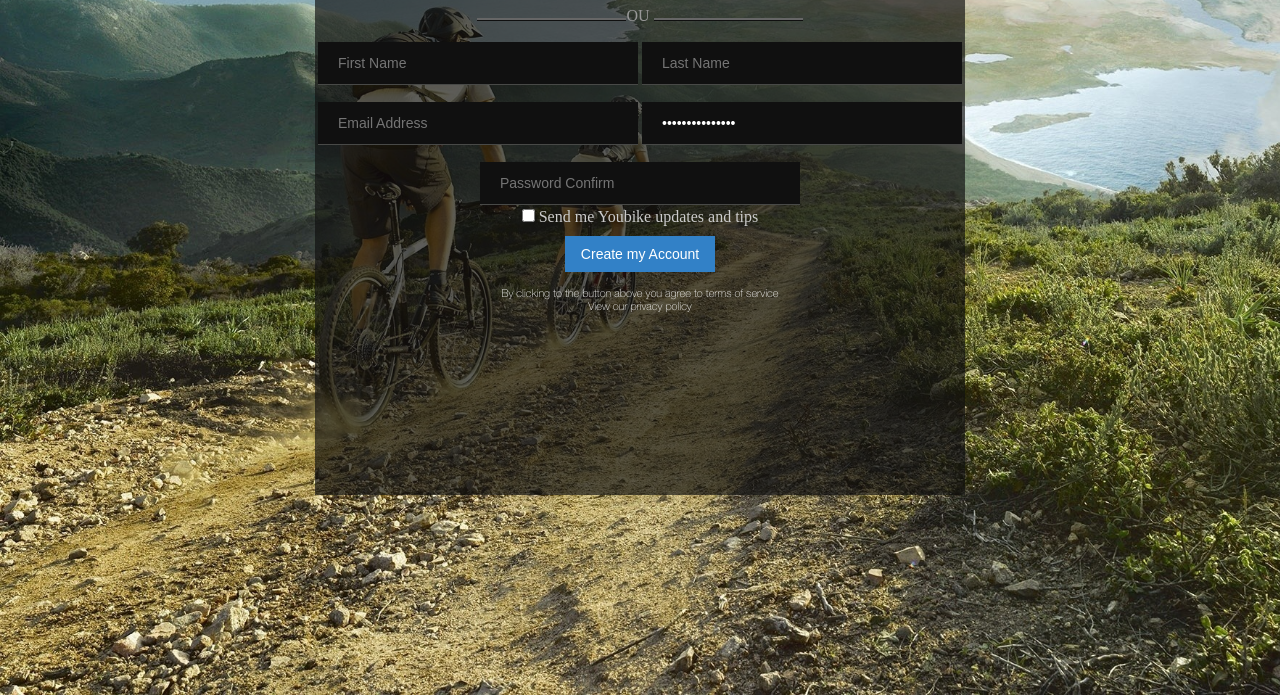
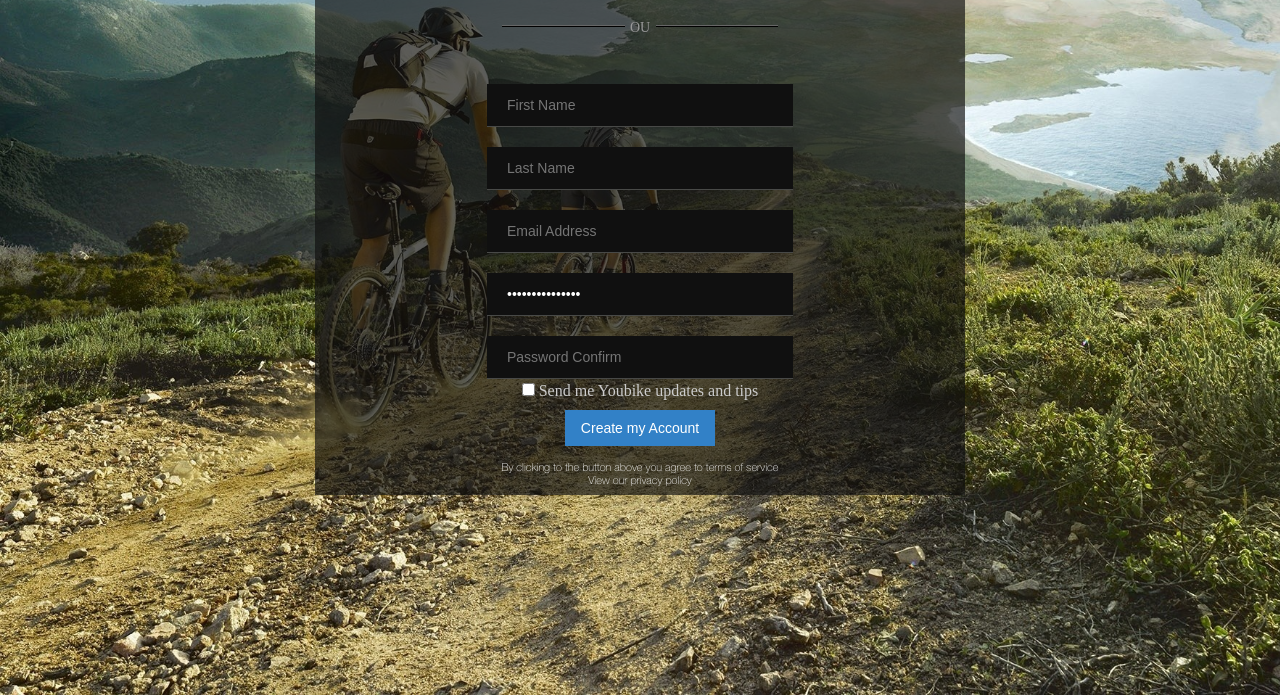
Before and after one commit to Yulia7/DZ5, a plain HTML site: page index.html in a window 1280 px wide. Shown: the part 393-1088 px from the top of the page. Drawn offline with Linux system fonts and the light colour scheme.

Commit message:
added modifications

```diff
--- a/index.html
+++ b/index.html
@@ -30,20 +30,21 @@
 						<button>
 							<i class="fa fa-facebook fa-2x" aria-hidden="true"></i><strong>Log in</strong><span>with </span><strong> Facebook</strong><i class="fa fa-chevron-right" aria-hidden="true"></i>
 						</button>
-					<div class="title"><span>OU</span>
-				</div>
+						<div class="ou"><span>OU</span></div>
 						<form>
 							<input type="text" name="First Name" placeholder="First Name" />
 							<input type="text" name="Last Name" placeholder="Last Name"/>
 							<input type="email" name="Email" placeholder="Email Address"/>
 							<input type="password" value="Choose Password" placeholder="Choose Password"/>
 							<input type="password" name="Password Confirm" placeholder="Password Confirm"/>
+						</form>
 						<div class="wrapper">
 							<input type="checkbox" id="wrapper">
 							<label for="wrapper">Send me Youbike updates and tips</label>
 						</div>
+						<div>
 							<input type="submit" value="Create my Account"/>
-				</form>
+						</div>
 						<p>By clicking to the button above you agree to terms of service<br>View our privacy policy</p>
 					</div>
 				</div>
--- a/style.css
+++ b/style.css
@@ -78,7 +78,7 @@ font-family: 'FontAwesome';
 /*CONTENT*/
 button {
 	background-color: #314780;
-	width: 50%;
+	width: 48%;
 	height: 35px;
 	border-radius: 5px;
 	border-color: #4c65a5;
@@ -111,44 +111,56 @@ h1 {
  font-size: 24px;
  color: #fff;
  }
-.title {
-  overflow: hidden;
+/*.title {
   color:#999999;
 }
-.title:before,
-.title:after {
-  content: '';
+.line{
+
   display: inline-block;
-
   width: 23%;
   height: 2px;
   background: #666666;
   border-width: 0 10px;
   text-align: center;
   margin-top: 30px;
-
 }
-.title:before {
+.title .line{
   margin-left: -49%;
   border-bottom: 1px solid #101010;
 }
-.title:after {
+.title .line {
   margin-right: -49%;
   border-bottom: 1px solid #101010;
+
 }
 .title span {
 	vertical-align: bottom;
+}*/
+.ou span {
+text-align: center;
+display: block;
+color: #999999;
+background-image: url(img/line.png);
+background-repeat: no-repeat;
+background-position: 50% 50%;
+font-size: 14px;
+padding-top: 32px;
+padding-bottom: 28px;
 }
+
  .box input[type="text"], .box input[type="text"], .box input[type="email"], .box input[type="password"], .box input[type="password"]{
 	padding: 13px 150px 13px 20px;
 	background: #101010;
 	color:#fff;
 	cursor: pointer;
 	border:0;
-	width: 150px;
+	width: 136px;
 	border-bottom: 1px solid #484947;
 	margin-top: 17px;
 	font-size: 14px;
+	display: block;
+	margin: 0 auto;
+	margin-top: 20px;
 }
 .button {
 	padding:10px 0 10px 0;
```
Also changed, not shown: img/line.png (added). Lines whose indentation alone changed are shown as unchanged.
